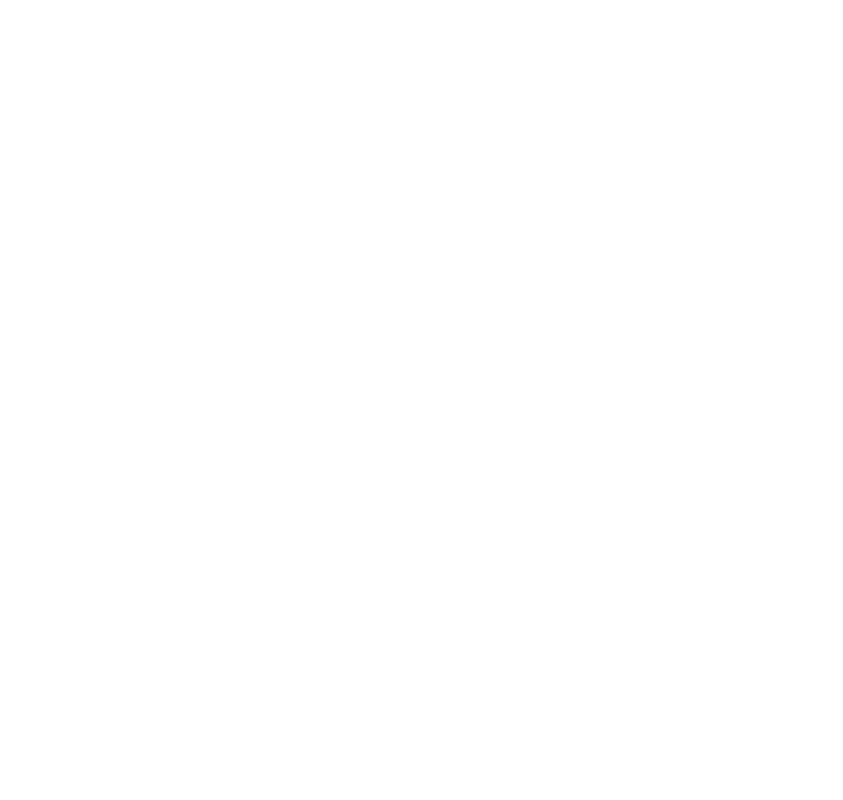
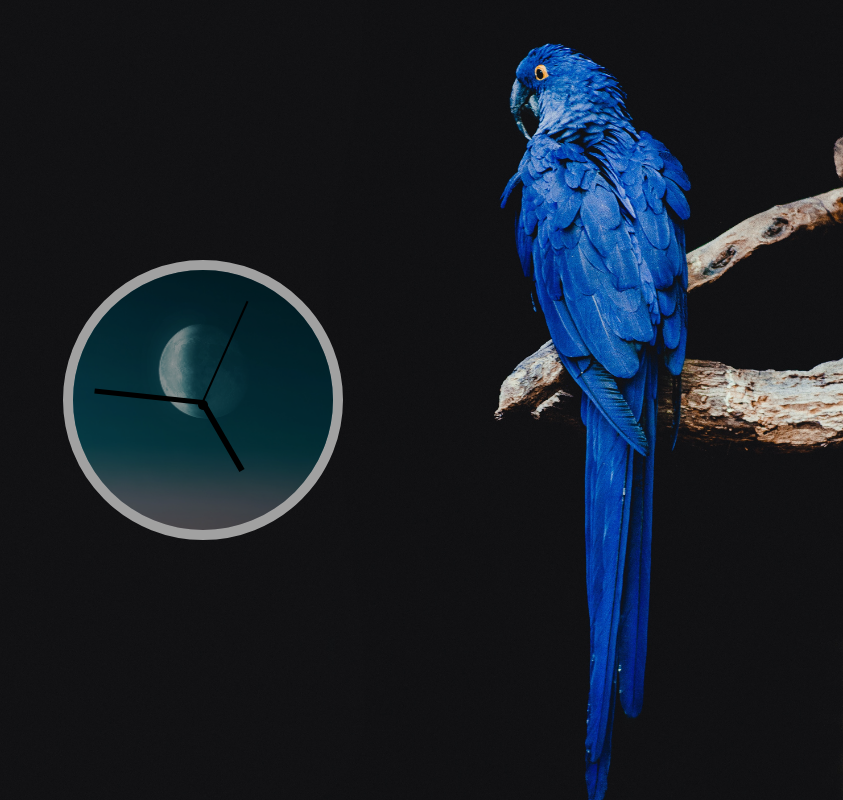
Before and after one commit to oldremain/Clock, a website built with Parcel: page src/index.html in a window 1280 px wide. Shown: the whole page, without its empty margins (437-1280 px from the left). Built offline with nearby package versions, Linux system fonts and the light colour scheme; a web font is replaced by a local one.

Commit message:
clock is done

```diff
--- a/src/index.html
+++ b/src/index.html
@@ -10,11 +10,17 @@
       href="https://fonts.googleapis.com/css2?family=Oranienbaum&family=Roboto:wght@300;400;500;700;900&display=swap"
       rel="stylesheet"
     />
-    <link rel="stylesheet" href="./scss/style.scss" />
-    <title>Build</title>
+    <link rel="stylesheet" href="scss/style.scss" />
+    <title>Clock</title>
   </head>
   <body>
-
-    <script type="module" src="./js/script.js"></script>
+    <div class="clock">
+      <div class="clock-face">
+        <div class="arrow clock-hour"></div>
+        <div class="arrow clock-minutes"></div>
+        <div class="arrow clock-seconds"></div>
+      </div>
+    </div>
+    <script type="module" src="js/script.js"></script>
   </body>
 </html>
--- a/src/js/script.js
+++ b/src/js/script.js
@@ -0,0 +1,24 @@
+const secondArrow = document.querySelector('.clock-seconds');
+const minuteArrow = document.querySelector('.clock-minutes');
+const hourArrow = document.querySelector('.clock-hour');
+
+function setTime() {
+  let date = new Date();
+
+  let seconds = date.getSeconds();
+  let minutes = date.getMinutes();
+  let hours = date.getHours();
+
+  let secondsDegree = (seconds / 60) * 360 + 90;
+  secondArrow.style.transform = `rotate(${secondsDegree}deg)`;
+
+  let minutesDegree = (minutes / 60) * 360 + 90;
+  minuteArrow.style.transform = `rotate(${minutesDegree}deg)`;
+
+  let hoursDegree = (hours / 12) * 360 + 90;
+  hourArrow.style.transform = `rotate(${hoursDegree}deg)`;
+
+  setTimeout(setTime, 1000);
+}
+
+setTime();
--- /dev/null
+++ b/src/scss/clock.scss
@@ -0,0 +1,59 @@
+.clock {
+  max-width: 1200px;
+  height: 100%;
+  padding: 0 15px;
+  display: flex;
+  align-items: center;
+  margin: auto;
+}
+.clock-face {
+  width: 280px;
+  height: 280px;
+  border-radius: 50%;
+  position: relative;
+  padding: 20px;
+  margin: auto;
+  background: url(/src/img/moon.jpg) no-repeat top / cover;
+  border: 10px solid rgb(161, 161, 161);
+}
+.arrow {
+  position: absolute;
+  top: 50%;
+  right: 50%;
+  width: 42%;
+  height: 6px;
+  background-color: rgb(0, 0, 0);
+  transform: rotate(90deg);
+  transform-origin: 100%;
+  z-index: 1000;
+}
+.clock-hour {
+  width: 30%;
+}
+.clock-minutes {
+  height: 5px;
+}
+.clock-seconds {
+  height: 2px;
+}
+.clock-face::after {
+  content: '';
+  position: absolute;
+  width: 10px;
+  height: 10px;
+  left: 50%;
+  top: 50%;
+  background-color: black;
+  transform: translate(-50%);
+  border-radius: 50%;
+}
+.clock-face::before {
+  content: '';
+  position: absolute;
+  width: 100%;
+  height: 100%;
+  left: 0;
+  top: 0;
+  background-color: rgba(0, 0, 0, 0.4);
+  border-radius: 50%;
+}
--- a/src/scss/style.scss
+++ b/src/scss/style.scss
@@ -1,13 +1,10 @@
-@import './reset.scss';
+@import 'reset.scss';
 @import 'https://cdnjs.cloudflare.com/ajax/libs/font-awesome/6.0.0/css/all.min.css';
+@import 'clock.scss';
 
 body {
   font-family: 'Roboto', sans-serif;
   font-weight: 400;
+  min-height: 100vh;
+  background: url(/src/img/bg.jpg) no-repeat center 25% / cover;
 }
-
-.container {
-  max-width: 1200px;
-  padding: 0 15px;
-  margin: 0 auto;
-}
```
Also changed, not shown: README.md, src/img/bg.jpg (added), src/img/moon.jpg (added), src/img/parrot.jpg (added), src/img/star.jpg (added).
